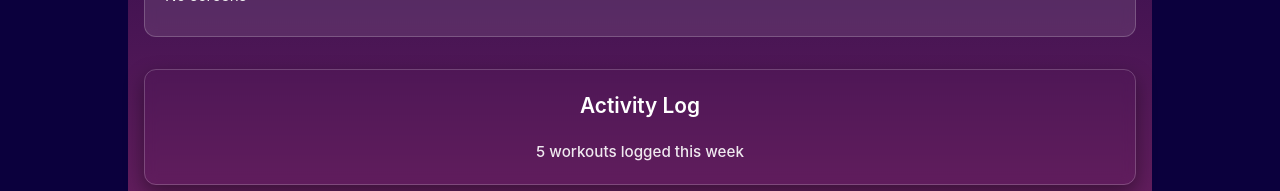
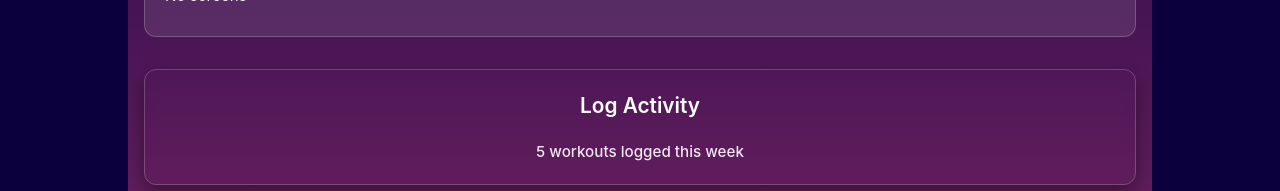
Before and after one commit to kayzute/snoozestreak, a React (Vite) app: page /Dashboard in a window 1280 px wide. Shown: the part 462-653 px from the top of the page. Built offline with nearby package versions, Linux system fonts and the light colour scheme.

Commit message:
Small updates/fixes to routing + log activity

```diff
--- a/src/pages/Dashboard.jsx
+++ b/src/pages/Dashboard.jsx
@@ -70,8 +70,8 @@ export default function Dashboard() {
 
   const widgets = [
     {
-      to: '/activity-log',
-      title: 'Activity Log',
+      to: '/log-activity',
+      title: 'Log Activity',
       summary: '5 workouts logged this week',
     },
     {
--- a/src/pages/LogActivity.jsx
+++ b/src/pages/LogActivity.jsx
@@ -7,13 +7,14 @@ import ReactDatePicker from '../components/TimePicker';
 export default function LogActivity() {
   const [selectedOption, setSelectedOption] = useState('');
   const [hours, setHours] = useState('');
-  const needsHoursInput = ['sleep_wokeup', 'sleep_bed', 'nap', 'exercise'].includes(selectedOption);
+  const needsHoursInput = ['sleep_wokeup', 'nap'].includes(selectedOption);
   const [selectedDate, setSelectedDate] = useState(null);
 
   const handleChange = (event) => {
     setSelectedOption(event.target.value);
   };
 
+// Back end console log
   const handleSubmit = () => {
     console.log("Submit button clicked!");
     console.log("Selected Option:", selectedOption);
@@ -43,11 +44,11 @@ export default function LogActivity() {
           <option value="consume_alcohol">Consumed alcohol</option>
         </select>
 
-        <p>Selected: {selectedOption}</p>
+        {/* <p>Selected: {selectedOption}</p> */}
 
         {needsHoursInput && (
           <div>
-            <label htmlFor="hours">Enter hours:</label>
+            <label htmlFor="hours">Enter hours slept: </label>
             <input
               type="number"
               id="hours"
@@ -56,6 +57,7 @@ export default function LogActivity() {
               value={hours}
               onChange={(e) => setHours(e.target.value)}
               placeholder="e.g. 1.5"
+              style={{ backgroundColor: 'white', color: 'black' }}
             />
           </div>
         )}
```
